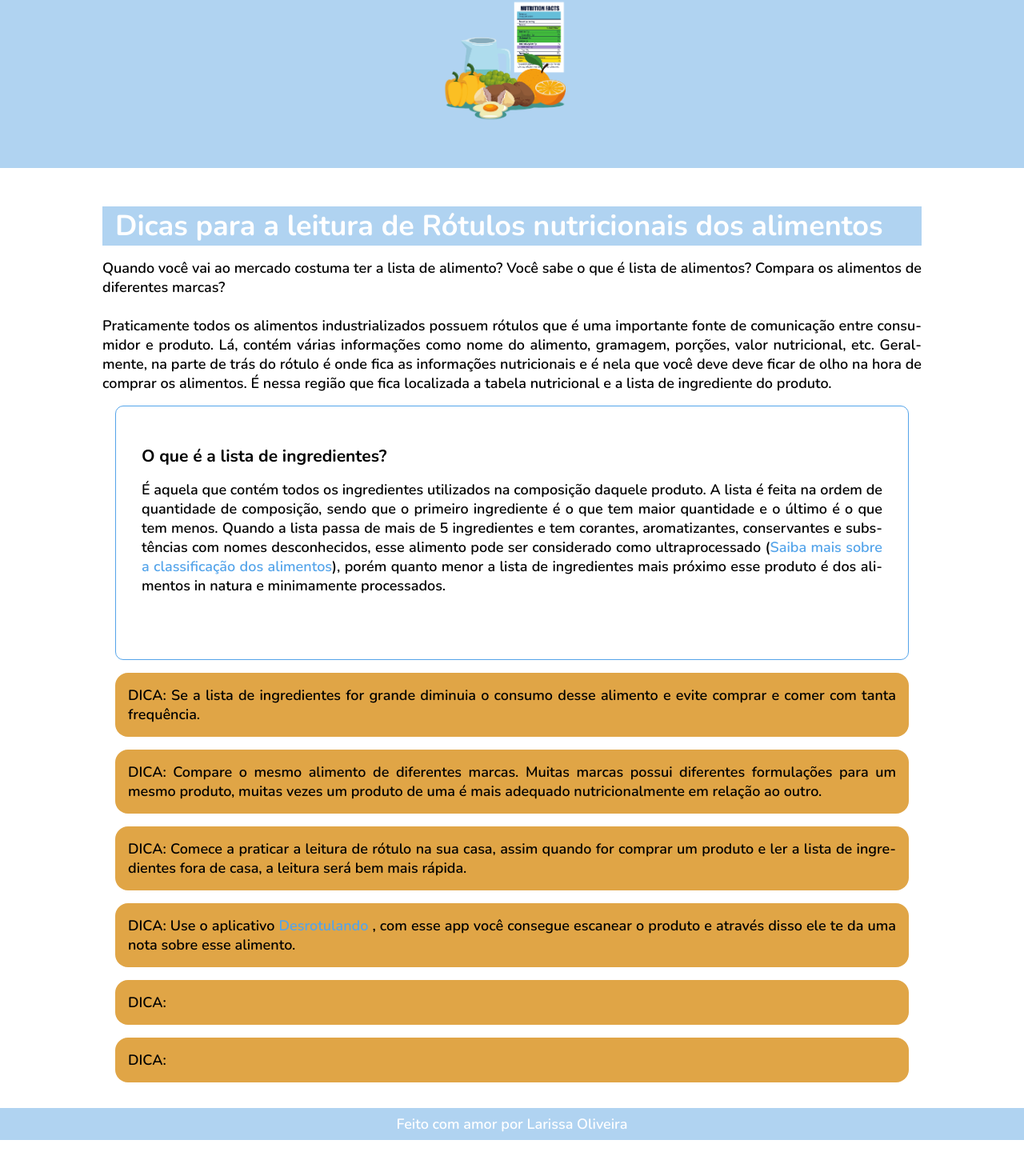
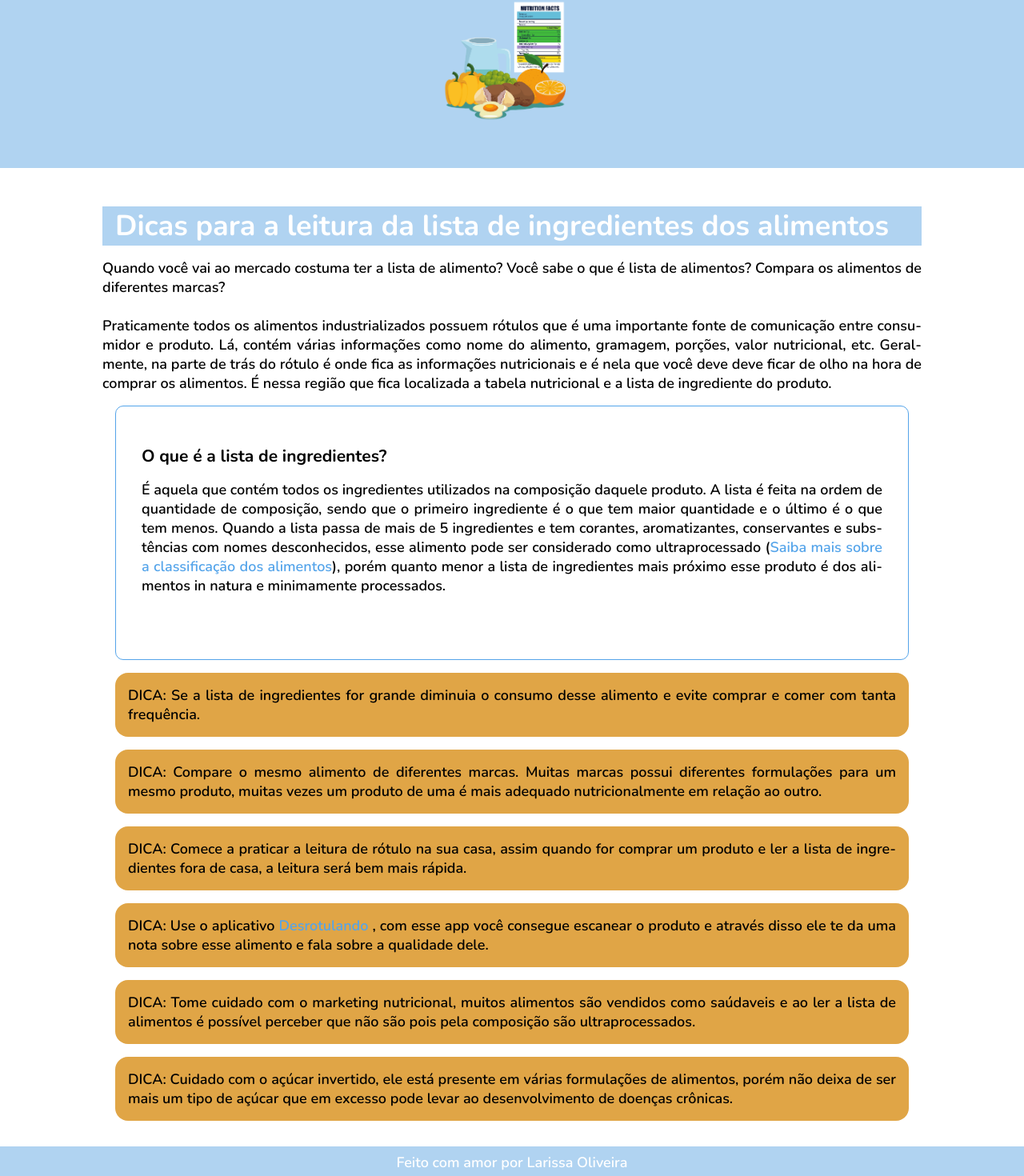
Before and after one commit to olaari/projeto-final, a React (Vite) app: page /rotulos in a window 1280 px wide. Shown: the part 354-1824 px from the top of the page at 80% size. Before the commit the page ends 1779 px from the top, so only its background shows below. Built offline with nearby package versions, Linux system fonts and the light colour scheme.

Commit message:
add dicas nos rotulos

```diff
--- a/src/pages/Classificacao/Classificacao.jsx
+++ b/src/pages/Classificacao/Classificacao.jsx
@@ -95,7 +95,7 @@ function Classificacao() {
 
 
                 <h1 className='titulo-quiz'>Quiz dos Alimentos</h1>
-                <p>Bora ver se você absorveu as informações dessa página? Esse quiz será composto de 4 questões e com 4 alternativas cada. Tenho</p>
+                <p>Bora ver se você absorveu as informações dessa página? Esse quiz será composto de 3 questões e com 4 alternativas cada. </p>
             </div>
         </>
     )
--- a/src/pages/Home/Home.jsx
+++ b/src/pages/Home/Home.jsx
@@ -70,33 +70,33 @@ function Home() {
         <ul>
           <li>
             Fazer de alimentos in natura ou minimamente processados a base da
-            alimentação
+            alimentação.
           </li>
           <li>
             Fazer de alimentos in natura ou minimamente processados a base da
-            alimentação
+            alimentação.
           </li>
           <li>
             Utilizar óleos gorduras, sal e açúcar em pequenas quantidades ao
-            tempera e cozinhas alimentos e criar preparações culinárias
+            tempera e cozinhas alimentos e criar preparações culinárias.
           </li>
-          <li> Limitar o consumo de alimentos ultraprocessados</li>
-          <li> Evitar o consumo de alimentos ultraprocessados</li>
+          <li> Limitar o consumo de alimentos ultraprocessados.</li>
+          <li> Evitar o consumo de alimentos ultraprocessados.</li>
           <li>
             Comer com regularidade e atenção, em ambientes apropriados e, sempre
-            que possível, com companhia{" "}
+            que possível, com companhia.
           </li>
           <li>
             Fazer compras em locais que ofertem variedades de alimentos in
-            natura ou natura ou minimamente processados
+            natura ou natura ou minimamente processados.
           </li>
           <li> Desenvolver, exercicitar e partilhar habilidades culinárias</li>
           <li>
-            Panejar o uso do tempo para dar alimentação o espaço que ela merece
+            Panejar o uso do tempo para dar alimentação o espaço que ela merece.
           </li>
           <li>
             Dar preferência quando fora de casa, a locais que servem refeições
-            feitas na hora
+            feitas na hora.
           </li>
           <li>
             Ser crítico quanto a informações, orientações e mensagens sobre
--- a/src/pages/Rotulos/Rotulos.jsx
+++ b/src/pages/Rotulos/Rotulos.jsx
@@ -10,7 +10,7 @@ function Rotulos() {
             </div>
 
             <div className="main-rotulo">
-                <h1>Dicas para a leitura de Rótulos nutricionais dos alimentos</h1>
+                <h1>Dicas para a leitura da lista de ingredientes dos alimentos</h1>
                 <p>Quando você vai ao mercado costuma ter a lista de alimento? Você sabe o que é lista de alimentos? Compara os alimentos de diferentes marcas?</p> <br />
 
                 <p> Praticamente todos os alimentos industrializados possuem rótulos que é uma importante fonte de comunicação entre consumidor e produto. Lá, contém várias informações como nome do alimento, gramagem, porções, valor nutricional, etc. Geralmente, na parte de trás do rótulo é onde fica as informações nutricionais e é nela que você deve deve ficar de olho na hora de comprar os alimentos. É nessa região que fica localizada a tabela nutricional e a lista de ingrediente do produto. </p>
@@ -25,9 +25,9 @@ function Rotulos() {
                     <p className="dicas-listas"> DICA: Se a lista de ingredientes for grande diminuia o consumo desse alimento e evite comprar e comer com tanta frequência.</p>
                     <p className="dicas-listas"> DICA: Compare o mesmo alimento de diferentes marcas. Muitas marcas possui diferentes formulações para um mesmo produto, muitas vezes um produto de uma é mais adequado nutricionalmente em relação ao outro.</p>
                     <p className="dicas-listas"> DICA: Comece a praticar a leitura de rótulo na sua casa, assim quando for comprar um produto e ler a lista de ingredientes fora de casa, a leitura será bem mais rápida.</p>
-                    <p className="dicas-listas"> DICA: Use o aplicativo <a className="link"href="https://desrotulando.com/">Desrotulando</a> , com esse app você consegue escanear o produto e através disso ele te da uma nota sobre esse alimento. </p>
-                    <p className="dicas-listas"> DICA: </p>
-                    <p className="dicas-listas"> DICA: </p>
+                    <p className="dicas-listas"> DICA: Use o aplicativo <a className="link"href="https://desrotulando.com/">Desrotulando</a> , com esse app você consegue escanear o produto e através disso ele te da uma nota sobre esse alimento e fala sobre a qualidade dele. </p>
+                    <p className="dicas-listas"> DICA: Tome cuidado com o marketing nutricional, muitos alimentos são vendidos como saúdaveis e ao ler a lista de alimentos é possível perceber que não são pois pela composição são ultraprocessados.</p>
+                    <p className="dicas-listas"> DICA: Cuidado com o açúcar invertido, ele está presente em várias formulações de alimentos, porém não deixa de ser mais um tipo de açúcar que em excesso pode levar ao desenvolvimento de doenças crônicas.</p>
 
 
                 </div>
```
